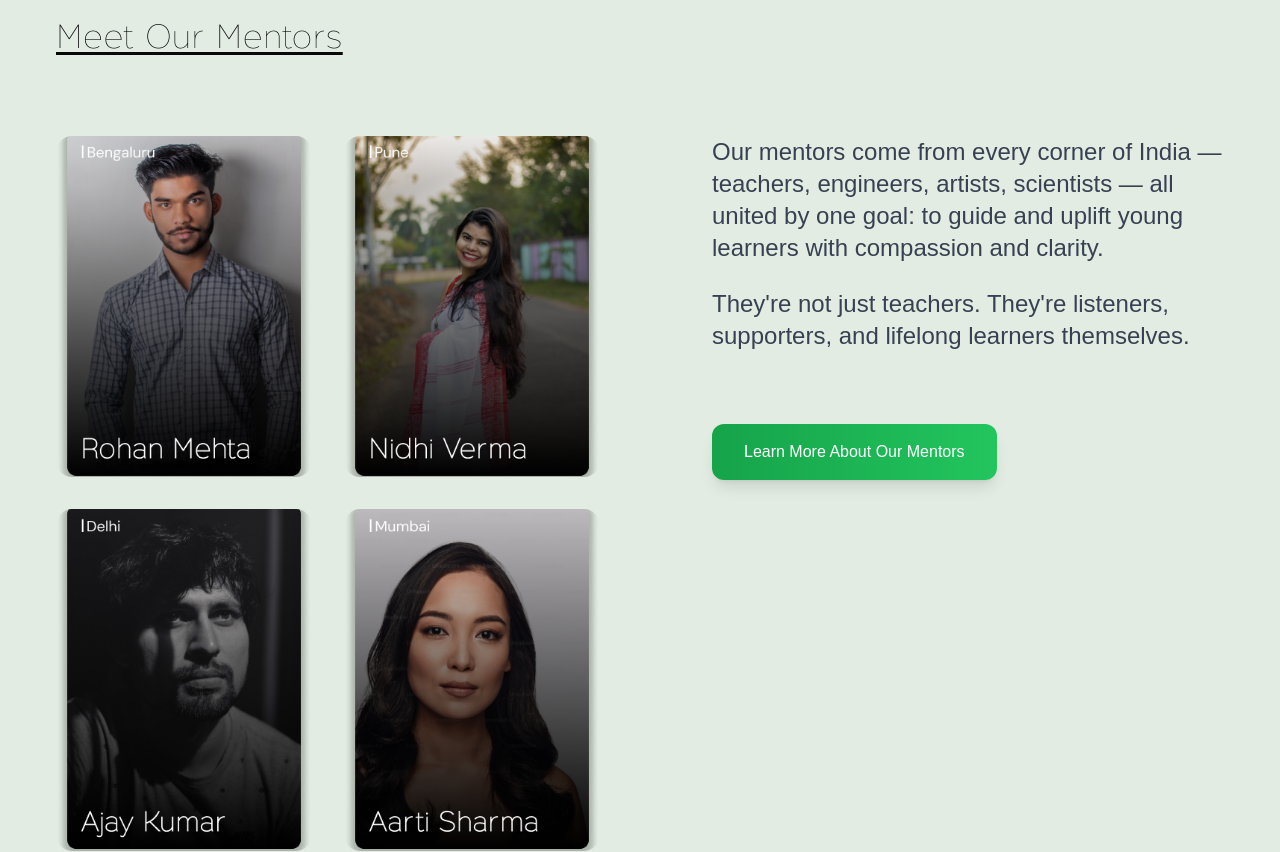
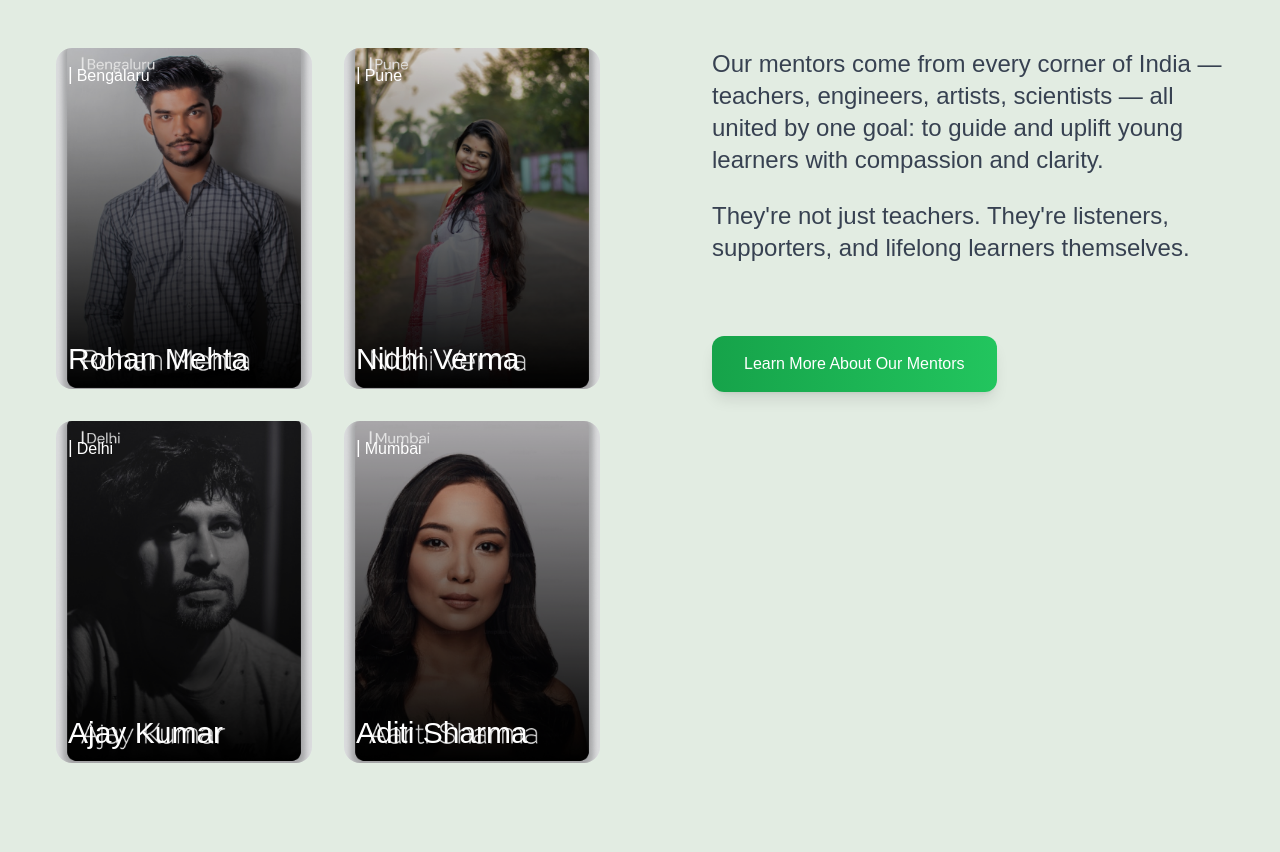
Before and after one commit to arnab-git-404/claylab, a Next.js app: page /mentorship in a window 1280 px wide. Shown: the part 1760-2612 px from the top of the page. Built offline with nearby package versions, Linux system fonts and the light colour scheme; a web font is replaced by a local one.

Commit message:
Update meetOurMentors.tsx

```diff
--- a/components/mentorship/meetOurMentors.tsx
+++ b/components/mentorship/meetOurMentors.tsx
@@ -1,10 +1,12 @@
+
+
 // import Image from 'next/image'
 // import Heading from '../heading'
 
 // const MentorsImage = [
-//   {
-//     ImageUrl: "/claylab assets/mentorshipProgram/meetOurMentors/Component 10.png"
-//   }, {
+  //   {
+    //     ImageUrl: "/claylab assets/mentorshipProgram/meetOurMentors/Component 10.png"
+    //   }, {
 //     ImageUrl: "/claylab assets/mentorshipProgram/meetOurMentors/Component 11.png"
 //   }, {
 //     ImageUrl: "/claylab assets/mentorshipProgram/meetOurMentors/Component 12.png"
@@ -14,35 +16,57 @@
 // ]
 
 // const MeetMentors = () => {
-
-//   return (
-//     <section className="relative py-8 sm:py-12 md:py-16 px-2 sm:px-4 md:px-16">
-//       <Heading text="Meet Our Mentors" />
-//       <div className="relative mt-8 sm:mt-12 flex flex-col lg:flex-row justify-between gap-6 sm:gap-8 max-w-full lg:max-w-7xl mx-auto">
-//         {/* Sticky Image Grid */}
-//         <div className="w-full lg:w-1/2 grid grid-cols-2 grid-rows-2 gap-2 sm:gap-4">
-//           {MentorsImage.map((imageData) => (
-//             <Image
-//               key={imageData.ImageUrl}
-//               src={imageData.ImageUrl}
-//               alt="mentor image"
-//               height={400}
-//               width={300}
-//               className="rounded-xl object-cover"
-//             />
-//           ))}
+  //   return (
+//     <section className="relative py-12 sm:py-16 md:py-20 lg:py-24 px-4 sm:px-6 lg:px-8">
+//       <div className=" px-6 mx-auto">
+//         <div className="text-left mb-12 sm:mb-16 lg:mb-20">
+//           <Heading text="Meet Our Mentors" />
 //         </div>
 
-//         {/* Scrollable Description */}
-//         <div className="sticky top-20 h-fit self-start flex flex-col gap-8 text-2xl leading-relaxed w-full lg:w-1/2 px-2 lg:px-12">
-//           <p>
-//             Our mentors come from every corner of India — teachers, engineers, artists, scientists —
-//             all united by one goal: to guide and uplift young learners with compassion and clarity.
-//           </p>
+//         <div className="flex flex-col xl:flex-row justify-between items-start gap-8 sm:gap-12 lg:gap-16 xl:gap-20">
+//           {/* Image Grid */}
+//           <div className="w-full xl:w-1/2 order-2 xl:order-1">
+//             <div className="grid grid-cols-1 sm:grid-cols-2 gap-4 sm:gap-6 lg:gap-8">
+//               {MentorsImage.map((imageData, index) => (
+  //                 <div
+//                   key={imageData.ImageUrl}
+//                   className="relative aspect-[3/4] w-full group overflow-hidden rounded-xl sm:rounded-2xl"
+//                 >
+//                   <Image
+//                     src={imageData.ImageUrl}
+//                     alt={`Mentor ${index + 1}`}
+//                     fill
+//                     sizes="(max-width: 640px) 100vw, (max-width: 1280px) 50vw, 25vw"
+//                     className="object-cover transition-transform duration-300 group-hover:scale-105"
+//                     loading="lazy"
+//                   />
+//                 </div>
+//               ))}
+//             </div>
+//           </div>
 
-//           <p>
-//             They&apos;re not just teachers. They&apos;re listeners, supporters, and lifelong learners themselves.
-//           </p>
+//           {/* Description */}
+//           <div className="w-full xl:w-1/2 order-1 xl:order-2 xl:sticky xl:top-24 xl:self-start">
+//             <div className="space-y-6 sm:space-y-8 lg:space-y-10 xl:pl-8">
+//               <div className="space-y-4 sm:space-y-6">
+//                 <p className="text-base sm:text-lg md:text-xl lg:text-2xl xl:text-2xl leading-relaxed sm:leading-relaxed md:leading-relaxed lg:leading-loose text-gray-700 font-light">
+//                   Our mentors come from every corner of India — teachers, engineers, artists, scientists —
+//                   all united by one goal: to guide and uplift young learners with compassion and clarity.
+//                 </p>
+
+//                 <p className="text-base sm:text-lg md:text-xl lg:text-2xl xl:text-2xl leading-relaxed sm:leading-relaxed md:leading-relaxed lg:leading-loose text-gray-700 font-light">
+//                   They&apos;re not just teachers. They&apos;re listeners, supporters, and lifelong learners themselves.
+//                 </p>
+//               </div>
+
+//               {/* Optional CTA Button */}
+//               <div className="pt-4 sm:pt-6 lg:pt-8">
+//                 <button className="inline-flex items-center px-6 sm:px-8 py-3 sm:py-4 bg-gradient-to-r from-green-600 to-green-500 hover:from-green-700 hover:to-green-600 text-white rounded-lg sm:rounded-xl font-medium text-sm sm:text-base transition-all duration-300 transform hover:scale-105 shadow-lg hover:shadow-xl">
+//                   Learn More About Our Mentors
+//                 </button>
+//               </div>
+//             </div>
+//           </div>
 //         </div>
 //       </div>
 //     </section>
@@ -52,27 +76,49 @@
 // export default MeetMentors
 
 
+'use client'
 
-
-
-import Image from 'next/image'
-import Heading from '../heading'
+import Image from "next/image";
+import Heading from "../heading";
 
 const MentorsImage = [
   {
-    ImageUrl: "/claylab assets/mentorshipProgram/meetOurMentors/Component 10.png"
-  }, {
-    ImageUrl: "/claylab assets/mentorshipProgram/meetOurMentors/Component 11.png"
-  }, {
-    ImageUrl: "/claylab assets/mentorshipProgram/meetOurMentors/Component 12.png"
-  }, {
-    ImageUrl: "/claylab assets/mentorshipProgram/meetOurMentors/Component 9.png"
-  }
-]
+    ImageUrl:
+      "/claylab assets/mentorshipProgram/meetOurMentors/Component 10.png",
+    place: "Bengalaru",
+    Name: "Rohan Mehta",
+    description:
+      "AI researcher with over 12 years of experience in deep learning and computer vision.",
+  },
+  {
+    ImageUrl:
+      "/claylab assets/mentorshipProgram/meetOurMentors/Component 11.png",
+    place: "Pune",
+    Name: "Nidhi Verma",
+    description:
+      "Lead software engineer mentoring aspiring full-stack developers since 2015",
+  },
+  {
+    ImageUrl:
+      "/claylab assets/mentorshipProgram/meetOurMentors/Component 12.png",
+    place: "Delhi",
+    Name: "Ajay Kumar",
+    description:
+      "Data Scientist at Google with a passion for teaching machine learning and statistics.",
+  },
+  {
+    ImageUrl:
+      "/claylab assets/mentorshipProgram/meetOurMentors/Component 9.png",
+    place: "Mumbai",
+    Name: "Aditi Sharma",
+    description:
+      "Data Scientist at Google with a passion for teaching machine learning and statistics.",
+  },
+];
 
 const MeetMentors = () => {
   return (
-    <section className="relative py-12 sm:py-16 md:py-20 lg:py-24 px-4 sm:px-6 lg:px-8">
+    <section className="relative sm:py-10 md:py-2 lg:py-18 px-4 sm:px-6 lg:px-8">
       <div className=" px-6 mx-auto">
         <div className="text-left mb-12 sm:mb-16 lg:mb-20">
           <Heading text="Meet Our Mentors" />
@@ -85,8 +131,9 @@ const MeetMentors = () => {
               {MentorsImage.map((imageData, index) => (
                 <div
                   key={imageData.ImageUrl}
-                  className="relative aspect-[3/4] w-full group overflow-hidden rounded-xl sm:rounded-2xl"
+                  className="relative aspect-[3/4] w-full group overflow-hidden rounded-xl sm:rounded-2xl bg-gray-100"
                 >
+                  {/* Image */}
                   <Image
                     src={imageData.ImageUrl}
                     alt={`Mentor ${index + 1}`}
@@ -95,6 +142,25 @@ const MeetMentors = () => {
                     className="object-cover transition-transform duration-300 group-hover:scale-105"
                     loading="lazy"
                   />
+
+                  {/* Overlay for Headings */}
+                  <div className="absolute inset-0 bg-black/10 group-hover:bg-black/20 transition duration-300" />
+
+                  {/* Heading 1 (Top Left → moves down) */}
+                  <h4 className="absolute top-3 left-3 text-lg text-white font-openSans transition-all duration-500 transform  sm:group-hover:translate-y-56 group-hover:translate-y-64 group-hover:text-green-700 flex items-center space-x-1">
+                    <span>|</span>
+                    <span className="text-base mt-1">{imageData.place}</span>
+                  </h4>
+
+                  {/* Heading 2 (Bottom → moves slightly up) */}
+                  <h3 className="absolute bottom-3 left-3 text-3xl text-white font-openSans transition-all duration-500 transform group-hover:-translate-y-[70px]">
+                    {imageData.Name}
+                  </h3>
+
+                  {/* Heading 3 (Description → fade in just above heading2) */}
+                  <p className="absolute bottom-2 left-3 right-4 text-base font-regular text-gray-200 opacity-0 transition-all duration-500 transform group-hover:opacity-100">
+                    {imageData.description}
+                  </p>
                 </div>
               ))}
             </div>
@@ -105,12 +171,14 @@ const MeetMentors = () => {
             <div className="space-y-6 sm:space-y-8 lg:space-y-10 xl:pl-8">
               <div className="space-y-4 sm:space-y-6">
                 <p className="text-base sm:text-lg md:text-xl lg:text-2xl xl:text-2xl leading-relaxed sm:leading-relaxed md:leading-relaxed lg:leading-loose text-gray-700 font-light">
-                  Our mentors come from every corner of India — teachers, engineers, artists, scientists —
-                  all united by one goal: to guide and uplift young learners with compassion and clarity.
+                  Our mentors come from every corner of India — teachers,
+                  engineers, artists, scientists — all united by one goal: to
+                  guide and uplift young learners with compassion and clarity.
                 </p>
 
                 <p className="text-base sm:text-lg md:text-xl lg:text-2xl xl:text-2xl leading-relaxed sm:leading-relaxed md:leading-relaxed lg:leading-loose text-gray-700 font-light">
-                  They&apos;re not just teachers. They&apos;re listeners, supporters, and lifelong learners themselves.
+                  They&apos;re not just teachers. They&apos;re listeners,
+                  supporters, and lifelong learners themselves.
                 </p>
               </div>
 
@@ -126,6 +194,6 @@ const MeetMentors = () => {
       </div>
     </section>
   );
-}
+};
 
-export default MeetMentors
+export default MeetMentors;
```
